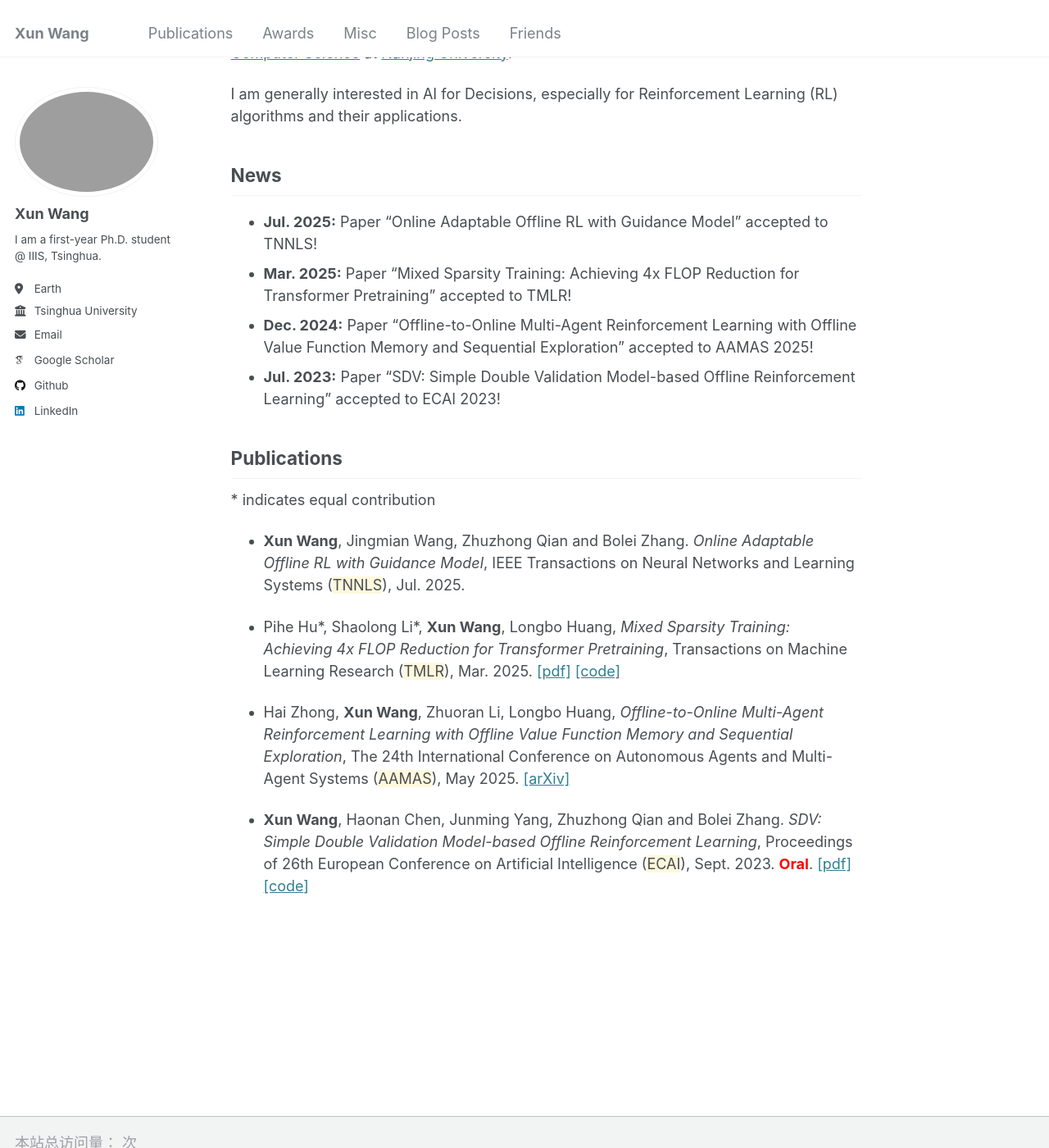
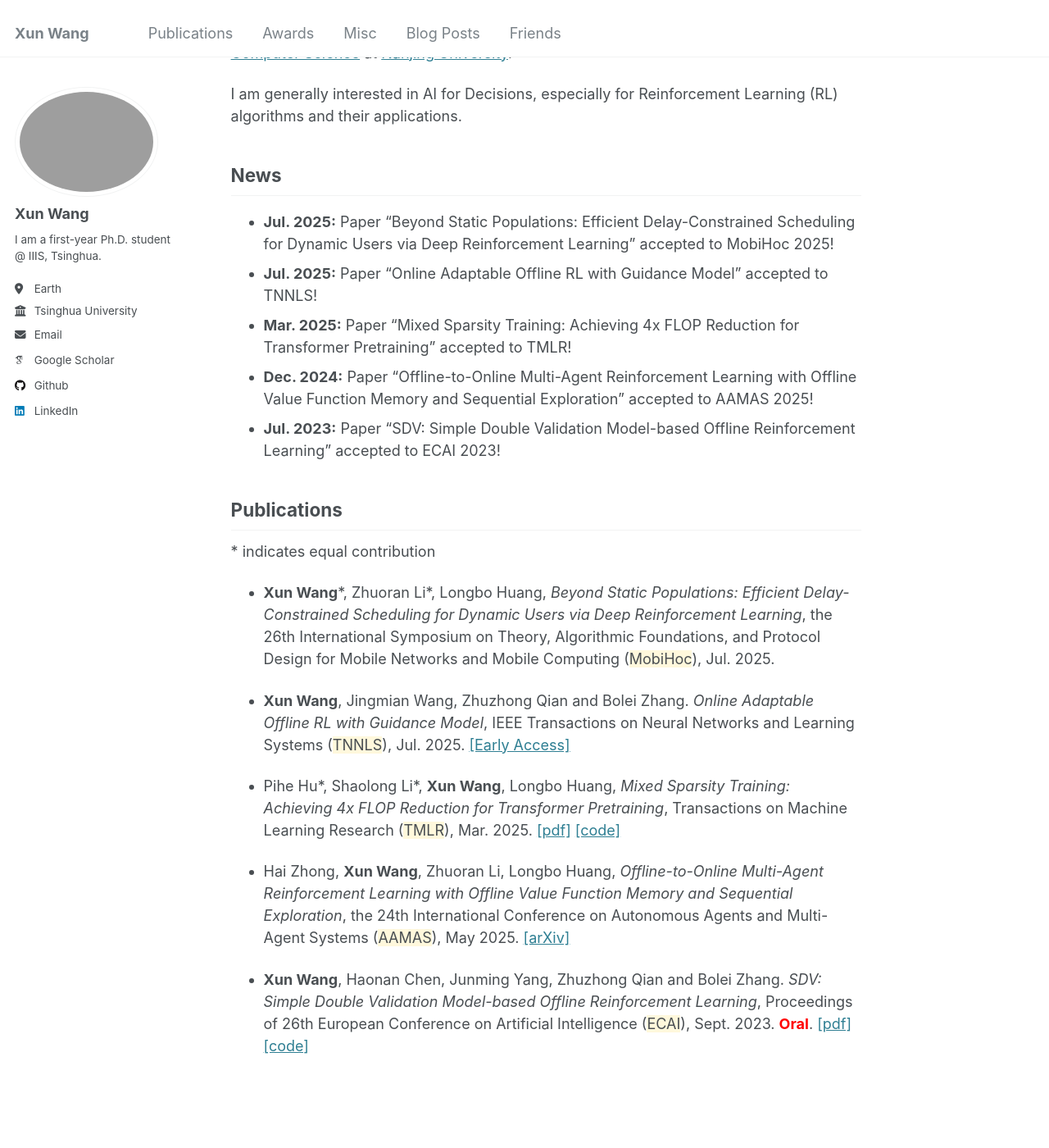
Before and after one commit to Misakau/Misakau.github.io, a Jekyll site: the page built from _pages/about.md, in a window 1280 px wide and 1400 px high, scrolled down 229 px. Shown: the whole window at 82% size. Built offline with Jekyll 4.4.1, drawn with Linux system fonts in a browser that asks for light colours; some web fonts are replaced; comment, search, counter and statistics services are not loaded.

Commit message:
add mobihoc

```diff
--- a/_pages/about.md
+++ b/_pages/about.md
@@ -15,6 +15,7 @@ I am generally interested in AI for Decisions, especially for Reinforcement Lear
 
 News
 ------
+- **Jul. 2025:** Paper "Beyond Static Populations: Efficient Delay-Constrained Scheduling for Dynamic Users via Deep Reinforcement Learning" accepted to MobiHoc 2025!
 - **Jul. 2025:** Paper "Online Adaptable Offline RL with Guidance Model" accepted to TNNLS!
 - **Mar. 2025:** Paper "Mixed Sparsity Training: Achieving 4x FLOP Reduction for Transformer Pretraining" accepted to TMLR!
 - **Dec. 2024:** Paper "Offline-to-Online Multi-Agent Reinforcement Learning with Offline Value Function Memory and Sequential Exploration" accepted to AAMAS 2025!
@@ -23,10 +24,12 @@ News
 Publications
 ------
 \* indicates equal contribution
-- **Xun Wang**, Jingmian Wang, Zhuzhong Qian and Bolei Zhang. *Online Adaptable Offline RL with Guidance Model*, IEEE Transactions on Neural Networks and Learning Systems (<span style="background-color:#FFF8DC;">TNNLS</span>), Jul. 2025.
+- **Xun Wang**\*, Zhuoran Li\*, Longbo Huang, *Beyond Static Populations: Efficient Delay-Constrained Scheduling for Dynamic Users via Deep Reinforcement Learning*, the 26th International Symposium on Theory, Algorithmic Foundations, and Protocol Design for Mobile Networks and Mobile Computing (<span style="background-color:#FFF8DC;">MobiHoc</span>), Jul. 2025.
+
+- **Xun Wang**, Jingmian Wang, Zhuzhong Qian and Bolei Zhang. *Online Adaptable Offline RL with Guidance Model*, IEEE Transactions on Neural Networks and Learning Systems (<span style="background-color:#FFF8DC;">TNNLS</span>), Jul. 2025. [\[Early Access\]](https://ieeexplore.ieee.org/document/11095835)
 
 - Pihe Hu\*, Shaolong Li\*, **Xun Wang**, Longbo Huang, *Mixed Sparsity Training: Achieving 4x FLOP Reduction for Transformer Pretraining*, Transactions on Machine Learning Research (<span style="background-color:#FFF8DC;">TMLR</span>), Mar. 2025. [\[pdf\]](https://openreview.net/pdf?id=XosdLS7KVE) [\[code\]](https://github.com/hupihe/Mixed-Sparsity-Training)
 
-- Hai Zhong, **Xun Wang**, Zhuoran Li, Longbo Huang, *Offline-to-Online Multi-Agent Reinforcement Learning with Offline Value Function Memory and Sequential Exploration*, The 24th International Conference on Autonomous Agents and Multi-Agent Systems (<span style="background-color:#FFF8DC;">AAMAS</span>), May 2025. [\[arXiv\]](https://arxiv.org/abs/2410.19450)
+- Hai Zhong, **Xun Wang**, Zhuoran Li, Longbo Huang, *Offline-to-Online Multi-Agent Reinforcement Learning with Offline Value Function Memory and Sequential Exploration*, the 24th International Conference on Autonomous Agents and Multi-Agent Systems (<span style="background-color:#FFF8DC;">AAMAS</span>), May 2025. [\[arXiv\]](https://arxiv.org/abs/2410.19450)
 
 - **Xun Wang**, Haonan Chen, Junming Yang, Zhuzhong Qian and Bolei Zhang. *SDV: Simple Double Validation Model-based Offline Reinforcement Learning*, Proceedings of 26th European Conference on Artificial Intelligence (<span style="background-color:#FFF8DC;">ECAI</span>), Sept. 2023. <strong style="color: red;">Oral</strong>. [\[pdf\]](files/pdfs/sdv_ecai23.pdf) [\[code\]](https://github.com/Misakau/SDV)
```
